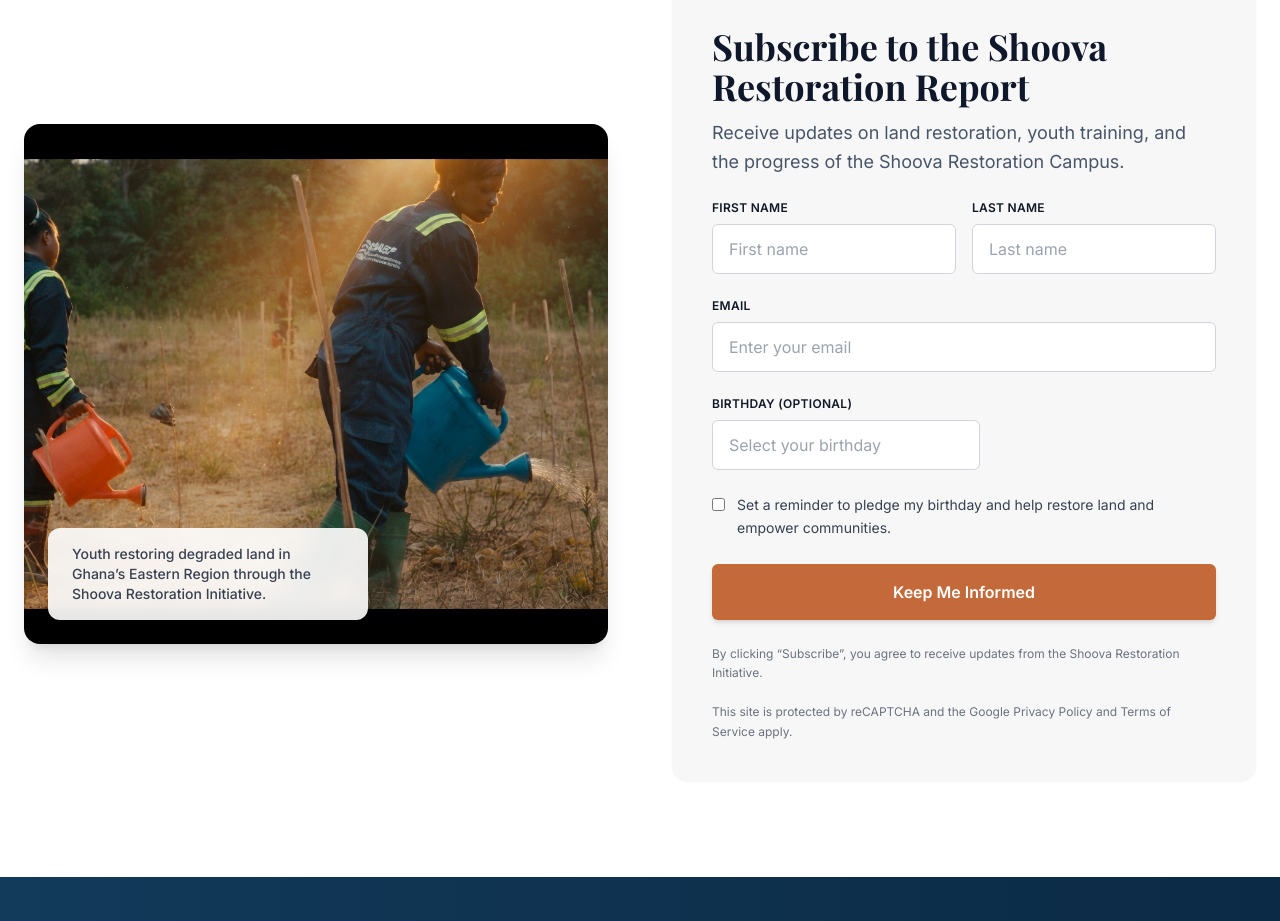
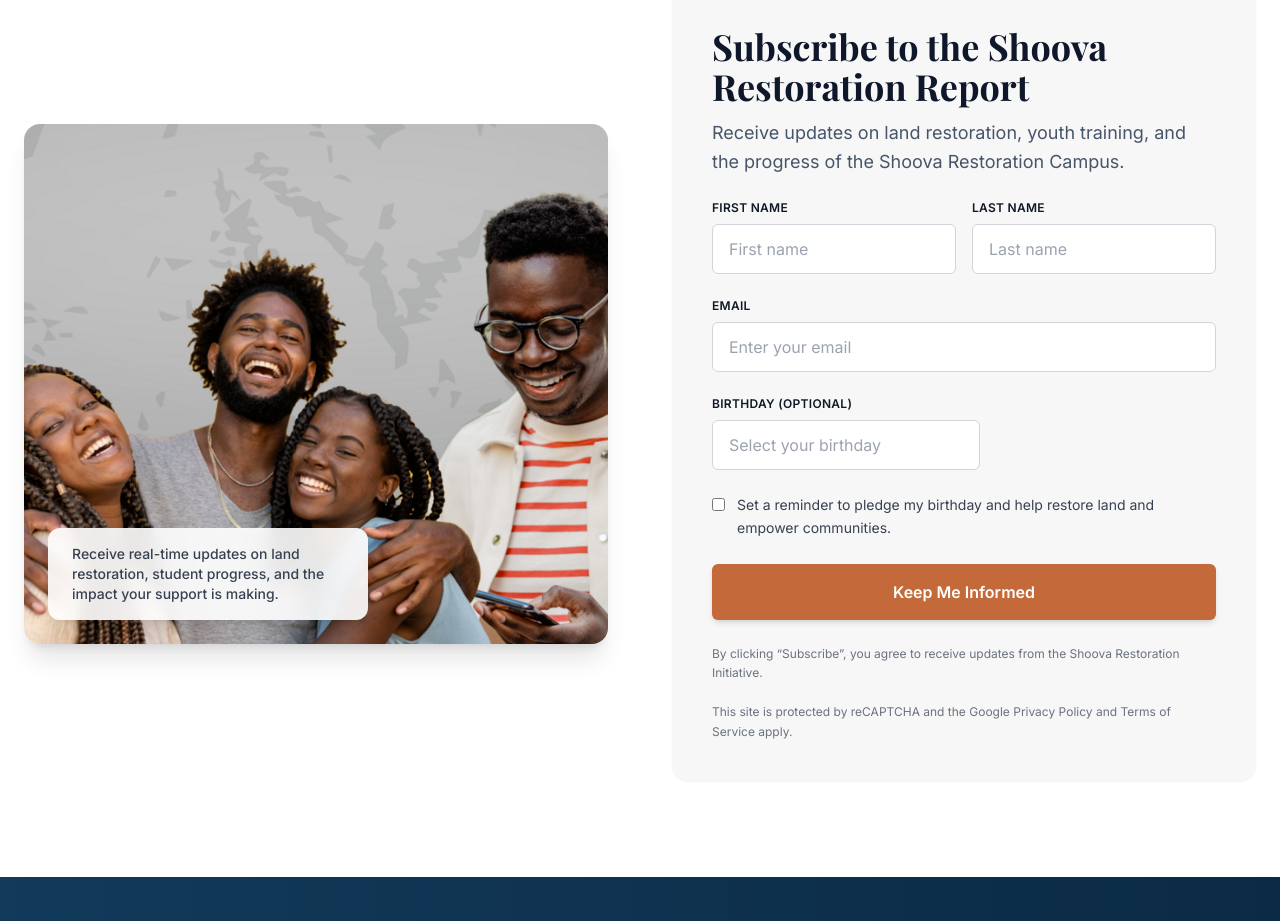
Before and after one commit to stanleyokyemanarthur-max/shoova-initiation, a React (Create React App) app in the folder Frontend/: page /blog in a window 1280 px wide. Shown: the part 8940-9861 px from the top of the page. Built offline with nearby package versions, Linux system fonts and the light colour scheme.

Commit message:
blogpage update

```diff
--- a/Frontend/src/pages/BlogPage.jsx
+++ b/Frontend/src/pages/BlogPage.jsx
@@ -497,7 +497,7 @@
             <div className="relative">
 
               <img
-                src="/img/gh12.jpg"
+                src="/img/Header.png"
                 alt="Youth restoring degraded land in Ghana"
                 className="w-full h-[520px] object-cover rounded-2xl shadow-xl"
               />
@@ -505,8 +505,8 @@
               {/* Caption Overlay */}
               <div className="absolute bottom-6 left-6 bg-white/90 backdrop-blur px-6 py-4 rounded-xl shadow-lg max-w-xs">
                 <p className="text-sm text-gray-700 font-medium">
-                  Youth restoring degraded land in Ghana’s Eastern Region through the
-                  Shoova Restoration Initiative.
+                  Receive real-time updates on land restoration,
+                   student progress, and the impact your support is making.
                 </p>
               </div>
 
```
